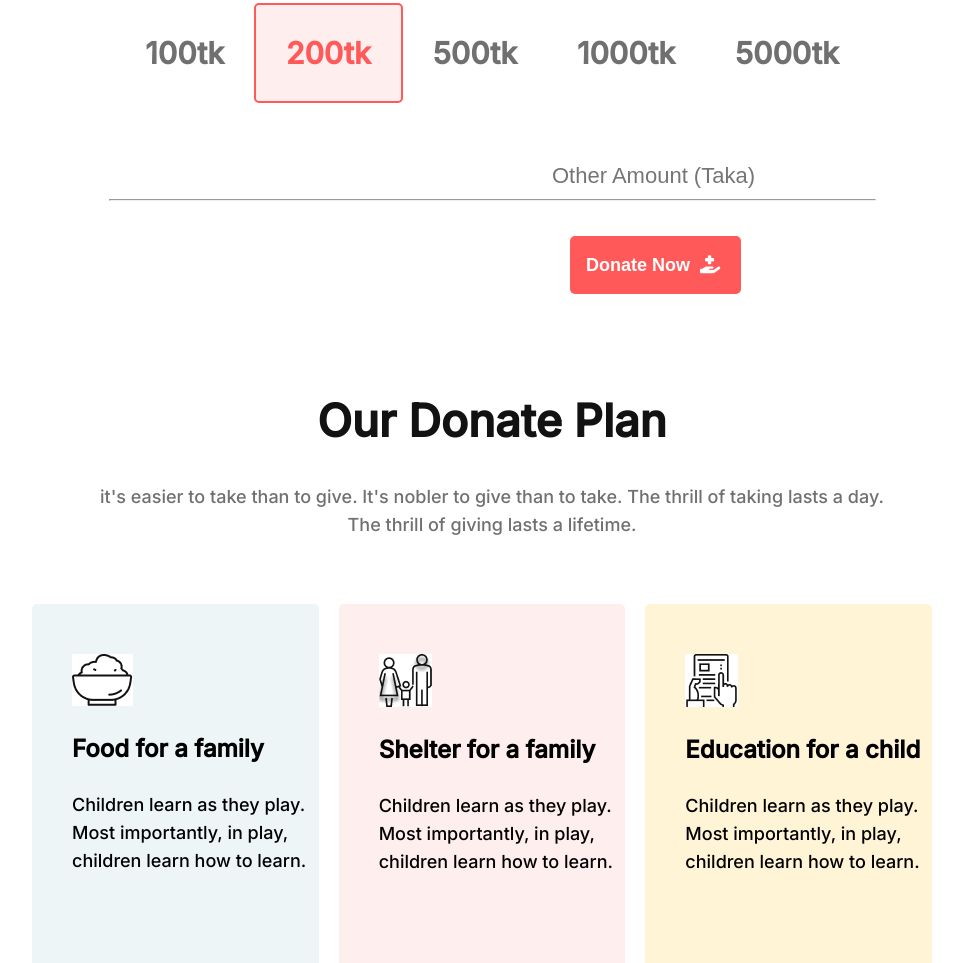
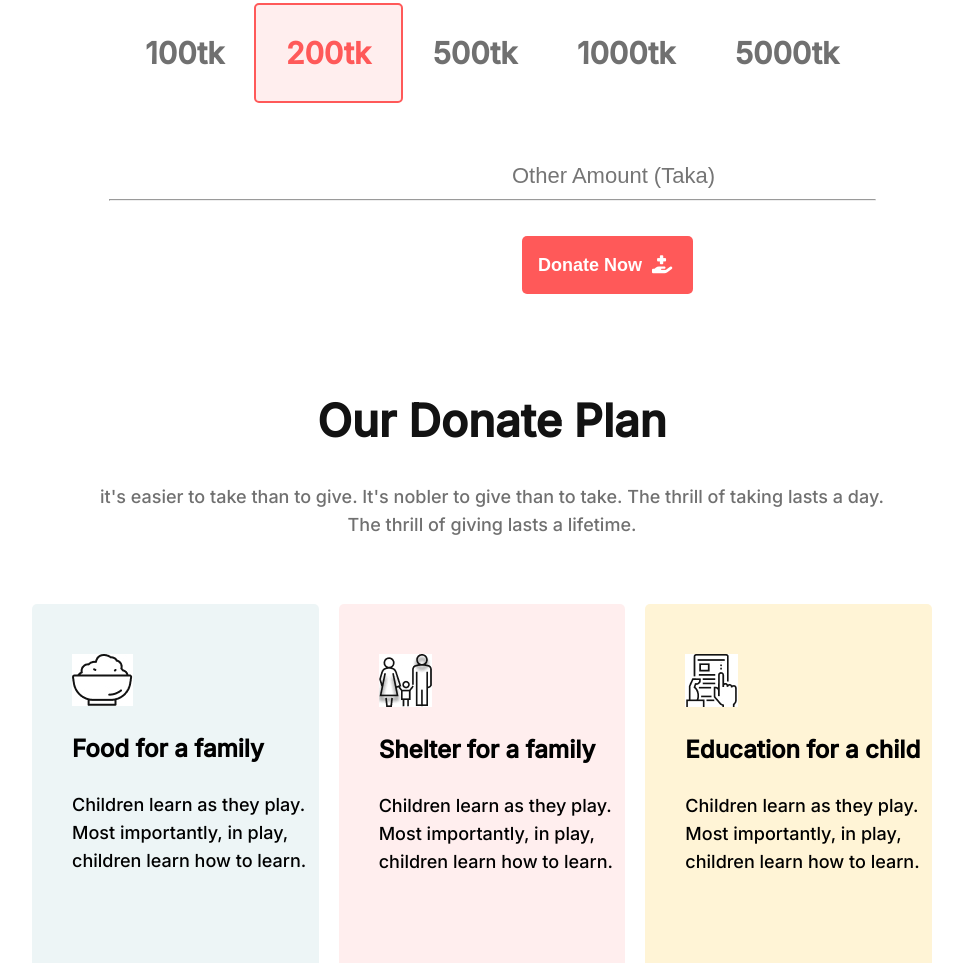
Before and after one commit to jahanarabegum97/donate-today, a plain HTML site: page index.html in a window 1280 px wide. Shown: the part 1107-2070 px from the top of the page, without its empty margins (148-1111 px from the left). Drawn offline with Linux system fonts and the light colour scheme.

Commit message:
align fixed

```diff
--- a/style.css
+++ b/style.css
@@ -109,7 +109,7 @@ header {
   border: none;
   outline: none;
   font-weight: 400;
-  margin-left: 700px;
+  margin-left: 660px;
 }
 
 hr {
@@ -124,7 +124,7 @@ hr {
 
 .primary-button {
   margin-top: 25px;
-  margin-left: 718px;
+  margin-left: 670px;
 }
 
 /*------Donate today style  End------ */
@@ -197,7 +197,6 @@ hr {
 
 .gallery-container {
   background-color: #fef4f4;
-
 }
 
 .highlight {
```
